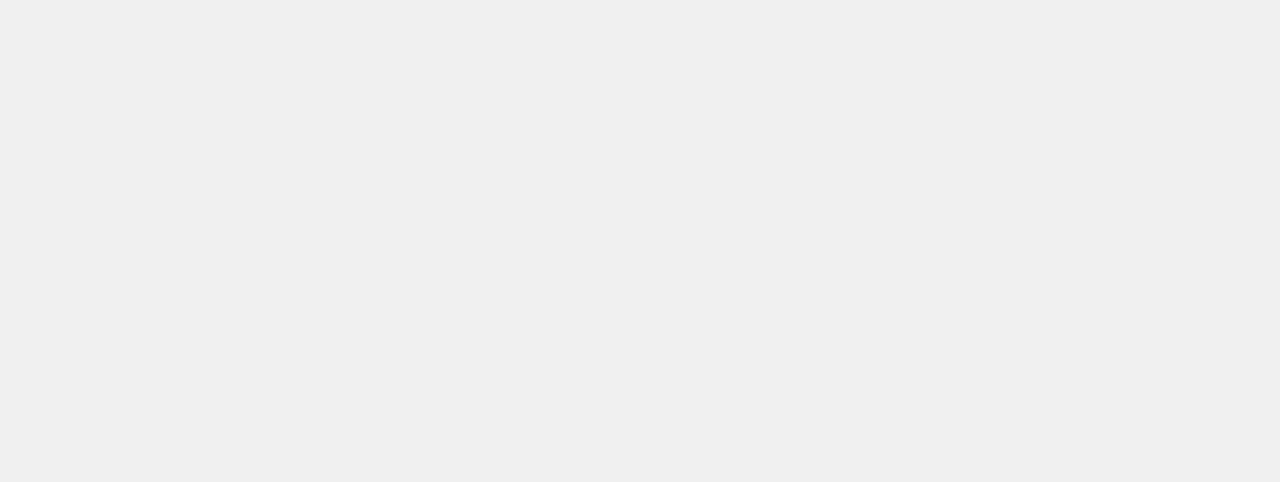
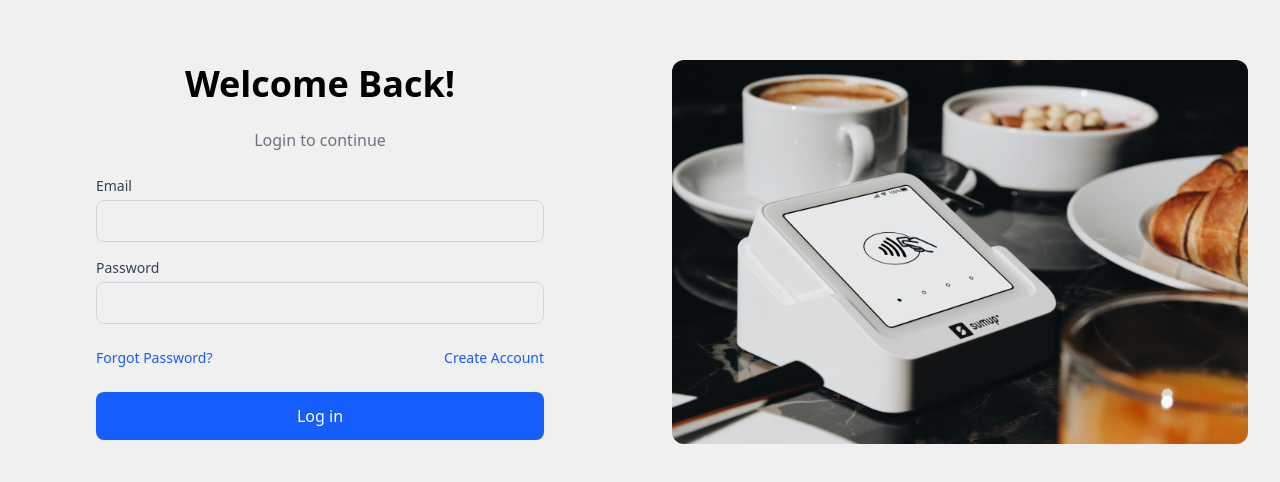
Before and after one commit to kavindu919/SoftLunch_POS_Frontend, a React (Vite) app: page /login in a window 1280 px wide. Before the commit this address had no page. Shown: the part 148-630 px from the top of the page. Built offline with nearby package versions, Linux system fonts and the light colour scheme; no server answers.

Commit message:
complete login page

```diff
--- a/package.json
+++ b/package.json
@@ -11,15 +11,18 @@
   },
   "dependencies": {
     "@tailwindcss/vite": "^4.1.8",
+    "axios": "^1.10.0",
     "echarts": "^5.6.0",
     "react": "^19.1.0",
     "react-dom": "^19.1.0",
+    "react-hot-toast": "^2.5.2",
     "react-icons": "^5.5.0",
     "react-router-dom": "^7.6.2",
     "tailwindcss": "^4.1.8"
   },
   "devDependencies": {
     "@eslint/js": "^9.25.0",
+    "@types/node": "^24.0.3",
     "@types/react": "^19.1.2",
     "@types/react-dom": "^19.1.2",
     "@vitejs/plugin-react": "^4.4.1",
--- a/src/App.tsx
+++ b/src/App.tsx
@@ -1,8 +1,14 @@
+import { Toaster } from "react-hot-toast";
 import "./App.css";
 import AppRoute from "./routes/AppRoute";
 
 function App() {
-  return <AppRoute />;
+  return (
+    <>
+      <AppRoute />
+      <Toaster />
+    </>
+  );
 }
 
 export default App;
--- /dev/null
+++ b/src/pages/LoginPage.tsx
@@ -0,0 +1,132 @@
+import { useState } from "react";
+import api from "../utils/api";
+import toast from "react-hot-toast";
+
+const LoginPage = () => {
+  const [formValues, setFormValues] = useState({
+    email: "",
+    password: "",
+  });
+  const [loading, setLoading] = useState<boolean>(false);
+  const handleChange = (e: React.ChangeEvent<HTMLInputElement>) => {
+    setFormValues({
+      ...formValues,
+      [e.target.name]: e.target.value,
+    });
+  };
+  const handleSubmit = async (e: React.FormEvent) => {
+    e.preventDefault();
+    setLoading(true);
+    try {
+      const response = await api.post("login", {
+        email: formValues.email,
+        password: formValues.password,
+      });
+      if (response.data.status === true) {
+        toast.success(response.data.message);
+        localStorage.setItem("token", response.data.token);
+        setFormValues({ email: "", password: "" });
+      } else if (response.data.status === false) {
+        toast.error(response.data.message || "Login Fails");
+      }
+      setLoading(false);
+    } catch (error) {
+      toast.error("Something went wrong please try again later");
+    } finally {
+      setLoading(false);
+    }
+  };
+
+  return (
+    <div className="grid h-screen w-full grid-cols-1 md:grid-cols-2">
+      <form
+        className="flex flex-col items-center justify-center gap-6 px-6"
+        onSubmit={handleSubmit}
+      >
+        <h1 className="text-4xl font-bold">Welcome Back!</h1>
+        <p className="text-gray-500">Login to continue</p>
+
+        <div className="w-full max-w-md space-y-4">
+          <div className="flex flex-col">
+            <label
+              htmlFor="email"
+              className="mb-1 text-sm font-medium text-gray-700"
+            >
+              Email
+            </label>
+            <input
+              type="email"
+              id="email"
+              name="email"
+              value={formValues.email}
+              onChange={handleChange}
+              required
+              className="rounded-lg border border-gray-300 p-2.5 text-sm focus:border-blue-500 focus:ring-blue-500"
+            />
+          </div>
+
+          <div className="flex flex-col">
+            <label
+              htmlFor="password"
+              className="mb-1 text-sm font-medium text-gray-700"
+            >
+              Password
+            </label>
+            <input
+              type="password"
+              id="password"
+              name="password"
+              value={formValues.password}
+              onChange={handleChange}
+              required
+              className="rounded-lg border border-gray-300 p-2.5 text-sm focus:border-blue-500 focus:ring-blue-500"
+            />
+          </div>
+        </div>
+
+        <div className="flex w-full max-w-md justify-between text-sm text-blue-600">
+          <a href="#">Forgot Password?</a>
+          <a href="#">Create Account</a>
+        </div>
+
+        <button
+          className="w-full max-w-md cursor-pointer rounded-lg bg-blue-600 px-6 py-3 text-white transition hover:bg-blue-700 disabled:opacity-50"
+          type="submit"
+          disabled={loading}
+        >
+          {loading ? (
+            <span className="flex items-center justify-center">
+              <svg
+                className="mr-2 h-5 w-5 animate-spin"
+                xmlns="http://www.w3.org/2000/svg"
+                fill="none"
+                viewBox="0 0 24 24"
+                stroke="currentColor"
+              >
+                <path
+                  strokeLinecap="round"
+                  strokeLinejoin="round"
+                  strokeWidth="2"
+                  d="M12 4v4m0 8v4m8-8h-4m-8 0H4"
+                />
+              </svg>
+              Loading...
+            </span>
+          ) : (
+            "Log in"
+          )}
+        </button>
+      </form>
+
+      <div className="hidden items-center justify-center p-8 md:flex">
+        <img
+          src="/pos.jpg"
+          alt="login"
+          className="h-auto max-w-full rounded-xl object-contain"
+        />
+      </div>
+    </div>
+  );
+};
+
+export default LoginPage;
--- a/src/routes/AppRoute.tsx
+++ b/src/routes/AppRoute.tsx
@@ -2,6 +2,7 @@ import { Route, Routes } from "react-router-dom";
 import DashboardLayout from "../layouts/DashboardLayout";
 import DashboardPage from "../pages/DashboardPage";
 import StaffPage from "../pages/Staff/StaffPage";
+import LoginPage from "../pages/LoginPage";
 
 const AppRoute = () => {
   return (
@@ -10,6 +11,7 @@ const AppRoute = () => {
         <Route path="/dashboard" element={<DashboardPage />} />
         <Route path="/staff" element={<StaffPage />} />
       </Route>
+      <Route path="/login" element={<LoginPage />} />
     </Routes>
   );
 };
--- /dev/null
+++ b/src/utils/api.ts
@@ -0,0 +1,21 @@
+import axios from "axios";
+
+const api = axios.create({
+  baseURL: `${import.meta.env.VITE_API_URL}`,
+  timeout: 1000,
+  headers: {
+    "Content-Type": "application/json",
+  },
+});
+api.interceptors.request.use(
+  (config) => {
+    const token = localStorage.getItem("authToken");
+    if (token) {
+      config.headers.Authorization = `Bearer ${token}`;
+    }
+    return config;
+  },
+  (error) => Promise.reject(error),
+);
+
+export default api;
```
Also changed, not shown: public/pos.jpg (added), 1 other file (tests, documents, lock files or other folders).
